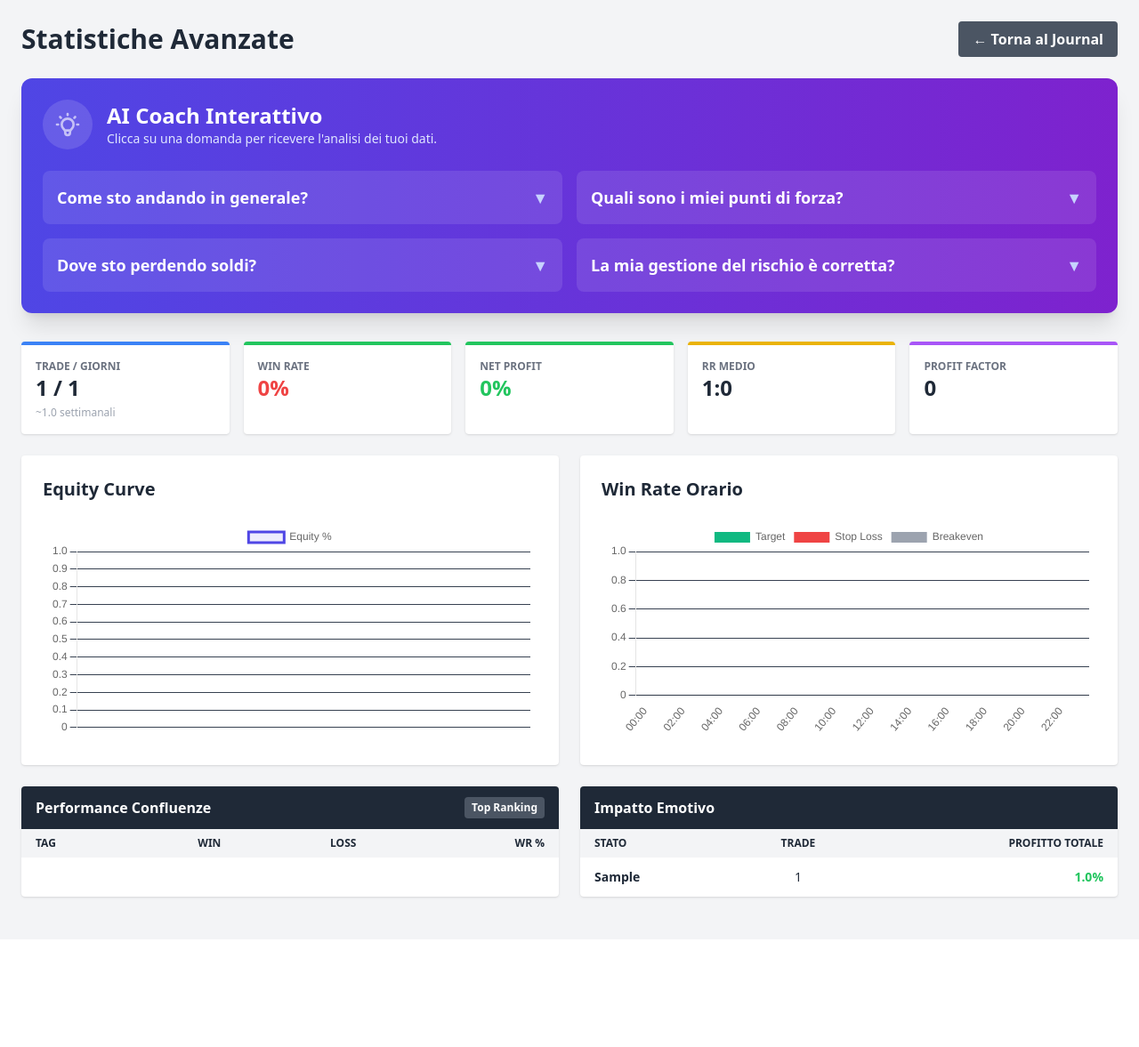
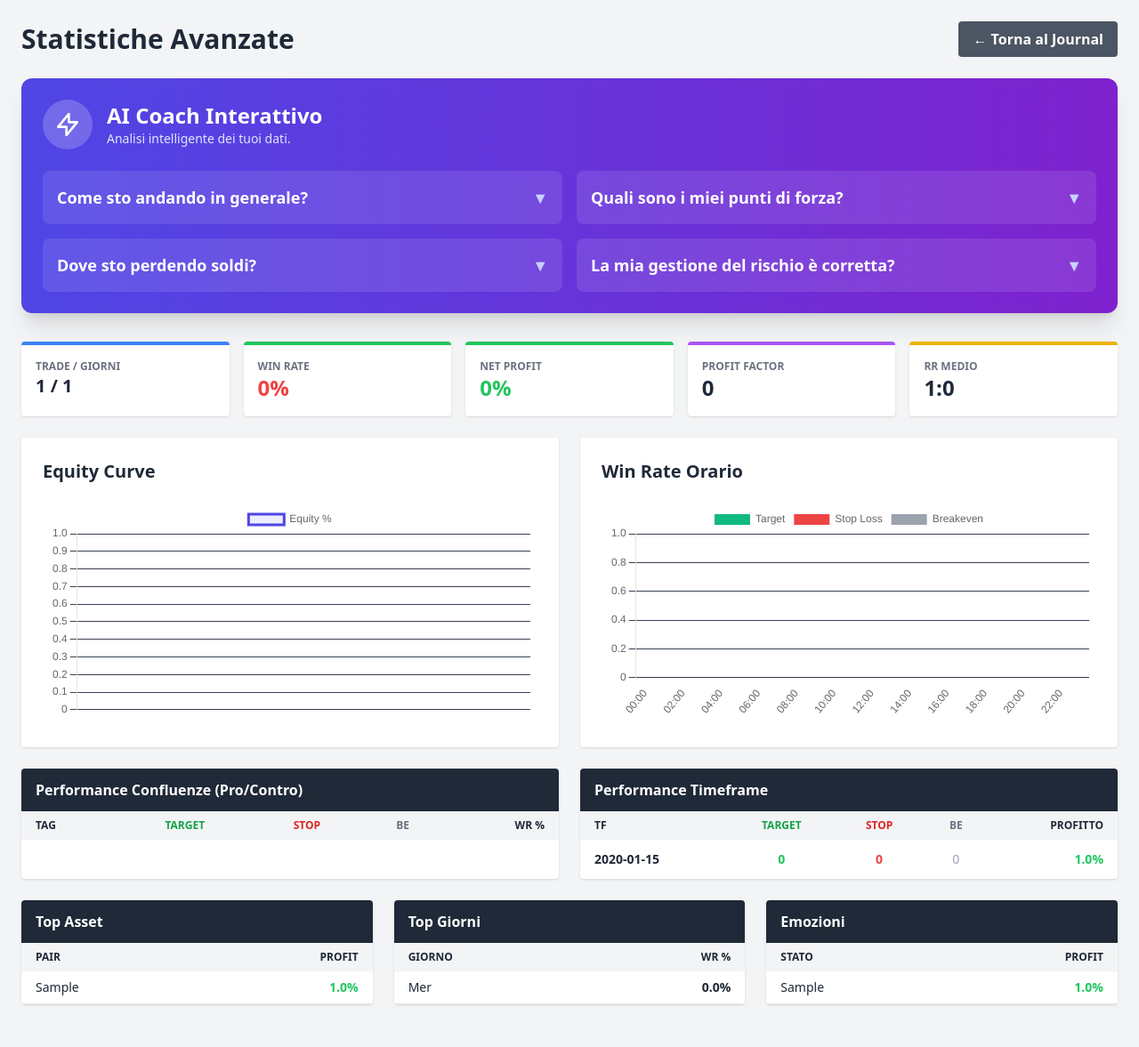
Before and after one commit to ipadpeda-ctrl/dtcjournal, a Flask app: page /statistics in a window 1280 px wide. Shown: the whole page at 89% size. Before the commit the page ends 1012 px from the top, so only its background shows below. Run offline with Flask 3, Linux system fonts and the light colour scheme; a user stored in the database is signed in; tables that the repository leaves empty hold one stand-in row (values such as "Sample post"); lists and menus that the app fills with data are empty; some libraries are stand-ins or nearby versions.

Commit message:
Add files via upload

```diff
--- a/templates/statistics.html
+++ b/templates/statistics.html
@@ -10,7 +10,6 @@
 <body class="bg-gray-100 dark:bg-gray-900 p-6 transition-colors duration-200 text-gray-800 dark:text-gray-100">
 
     <div class="max-w-7xl mx-auto">
-
         <div class="flex justify-between items-center mb-6">
             <h1 class="text-3xl font-bold">Statistiche Avanzate</h1>
             <a href="/dashboard" class="bg-gray-600 hover:bg-gray-700 text-white font-bold py-2 px-4 rounded transition">← Torna al Journal</a>
@@ -19,58 +18,45 @@
         {% if no_data %}
             <div class="bg-white dark:bg-gray-800 p-12 rounded-lg shadow-lg text-center">
                 <h2 class="text-2xl font-bold text-gray-600 dark:text-gray-300 mb-4">Nessun dato disponibile 📉</h2>
-                <p class="text-gray-500 dark:text-gray-400 mb-6">Inserisci almeno un trade per sbloccare l'analisi AI.</p>
                 <a href="/dashboard" class="bg-blue-600 text-white px-6 py-2 rounded font-bold hover:bg-blue-700">Vai alla Dashboard</a>
             </div>
         {% else %}
 
         <div class="bg-gradient-to-r from-indigo-600 to-purple-700 rounded-xl shadow-xl p-6 mb-8 text-white">
             <div class="flex items-center gap-4 mb-6">
-                <div class="bg-white/20 p-3 rounded-full animate-pulse">
-                    <svg class="w-8 h-8" fill="none" stroke="currentColor" viewBox="0 0 24 24"><path stroke-linecap="round" stroke-linejoin="round" stroke-width="2" d="M9.663 17h4.673M12 3v1m6.364 1.636l-.707.707M21 12h-1M4 12H3m3.343-5.657l-.707-.707m2.828 9.9a5 5 0 117.072 0l-.548.547A3.374 3.374 0 0014 18.469V19a2 2 0 11-4 0v-.531c0-.895-.356-1.754-.988-2.386l-.548-.547z"></path></svg>
-                </div>
-                <div>
-                    <h2 class="text-2xl font-bold">AI Coach Interattivo</h2>
-                    <p class="text-indigo-100 text-sm">Clicca su una domanda per ricevere l'analisi dei tuoi dati.</p>
-                </div>
+                <div class="bg-white/20 p-3 rounded-full"><svg class="w-8 h-8" fill="none" stroke="currentColor" viewBox="0 0 24 24"><path stroke-linecap="round" stroke-linejoin="round" stroke-width="2" d="M13 10V3L4 14h7v7l9-11h-7z"></path></svg></div>
+                <div><h2 class="text-2xl font-bold">AI Coach Interattivo</h2><p class="text-indigo-100 text-sm">Analisi intelligente dei tuoi dati.</p></div>
             </div>
-
             <div class="grid grid-cols-1 md:grid-cols-2 gap-4">
                 {% for item in ai_qa %}
                 <div class="bg-white/10 rounded-lg p-4 cursor-pointer hover:bg-white/20 transition group" onclick="this.querySelector('.ans').classList.toggle('hidden')">
-                    <div class="flex justify-between items-center font-bold text-lg">
-                        <span>{{ item.q }}</span>
-                        <span class="text-indigo-200 group-hover:text-white">▼</span>
-                    </div>
-                    <div class="ans hidden mt-3 pt-3 border-t border-white/20 text-indigo-50 leading-relaxed">
-                        {{ item.a | safe }}
-                    </div>
+                    <div class="flex justify-between items-center font-bold text-lg"><span>{{ item.q }}</span><span class="text-indigo-200 group-hover:text-white">▼</span></div>
+                    <div class="ans hidden mt-3 pt-3 border-t border-white/20 text-indigo-50 leading-relaxed">{{ item.a | safe }}</div>
                 </div>
                 {% endfor %}
             </div>
         </div>
 
         <div class="grid grid-cols-2 md:grid-cols-5 gap-4 mb-6">
-            <div class="bg-white dark:bg-gray-800 p-4 rounded shadow border-t-4 border-blue-500 hover:shadow-lg transition">
+            <div class="bg-white dark:bg-gray-800 p-4 rounded shadow border-t-4 border-blue-500">
                 <p class="text-xs font-bold uppercase text-gray-500 dark:text-gray-400">Trade / Giorni</p>
-                <p class="text-2xl font-bold">{{ total_trades }} / {{ unique_days }}</p>
-                <p class="text-xs text-gray-400 mt-1">~{{ avg_weekly_trades }} settimanali</p>
+                <p class="text-xl font-bold">{{ total_trades }} / {{ unique_days }}</p>
             </div>
-            <div class="bg-white dark:bg-gray-800 p-4 rounded shadow border-t-4 border-green-500 hover:shadow-lg transition">
+            <div class="bg-white dark:bg-gray-800 p-4 rounded shadow border-t-4 border-green-500">
                 <p class="text-xs font-bold uppercase text-gray-500 dark:text-gray-400">Win Rate</p>
                 <p class="text-2xl font-bold {{ 'text-green-500' if win_rate>=50 else 'text-red-500' }}">{{ win_rate }}%</p>
             </div>
-            <div class="bg-white dark:bg-gray-800 p-4 rounded shadow border-t-4 {{ 'border-green-500' if net_result >= 0 else 'border-red-500' }} hover:shadow-lg transition">
+            <div class="bg-white dark:bg-gray-800 p-4 rounded shadow border-t-4 {{ 'border-green-500' if net_result >= 0 else 'border-red-500' }}">
                 <p class="text-xs font-bold uppercase text-gray-500 dark:text-gray-400">Net Profit</p>
                 <p class="text-2xl font-bold {{ 'text-green-500' if net_result >= 0 else 'text-red-500' }}">{{ net_result }}%</p>
             </div>
-            <div class="bg-white dark:bg-gray-800 p-4 rounded shadow border-t-4 border-yellow-500 hover:shadow-lg transition">
+            <div class="bg-white dark:bg-gray-800 p-4 rounded shadow border-t-4 border-purple-500">
+                <p class="text-xs font-bold uppercase text-gray-500 dark:text-gray-400">Profit Factor</p>
+                <p class="text-2xl font-bold">{{ profit_factor }}</p>
+            </div>
+            <div class="bg-white dark:bg-gray-800 p-4 rounded shadow border-t-4 border-yellow-500">
                 <p class="text-xs font-bold uppercase text-gray-500 dark:text-gray-400">RR Medio</p>
                 <p class="text-2xl font-bold">1:{{ avg_rr_realized }}</p>
-            </div>
-            <div class="bg-white dark:bg-gray-800 p-4 rounded shadow border-t-4 border-purple-500 hover:shadow-lg transition">
-                <p class="text-xs font-bold uppercase text-gray-500 dark:text-gray-400">Profit Factor</p>
-                <p class="text-2xl font-bold">{{ profit_factor }}</p>
             </div>
         </div>
 
@@ -86,19 +72,16 @@
         </div>
 
         <div class="grid grid-cols-1 md:grid-cols-2 gap-6 mb-6">
-
             <div class="bg-white dark:bg-gray-800 rounded shadow overflow-hidden">
-                <div class="bg-gray-800 dark:bg-black px-4 py-3 font-bold text-white flex justify-between">
-                    <span>Performance Confluenze</span>
-                    <span class="text-xs bg-gray-600 px-2 py-1 rounded">Top Ranking</span>
-                </div>
+                <div class="bg-gray-800 dark:bg-black px-4 py-3 font-bold text-white">Performance Confluenze (Pro/Contro)</div>
                 <div class="overflow-x-auto max-h-80">
                     <table class="w-full text-sm text-left">
                         <thead class="bg-gray-100 dark:bg-gray-700 uppercase text-xs sticky top-0">
                             <tr>
                                 <th class="px-4 py-2">Tag</th>
-                                <th class="px-4 py-2 text-center">Win</th>
-                                <th class="px-4 py-2 text-center">Loss</th>
+                                <th class="px-4 py-2 text-center text-green-600">Target</th>
+                                <th class="px-4 py-2 text-center text-red-600">Stop</th>
+                                <th class="px-4 py-2 text-center text-gray-500">BE</th>
                                 <th class="px-4 py-2 text-right">WR %</th>
                             </tr>
                         </thead>
@@ -108,6 +91,7 @@
                                 <td class="px-4 py-3 font-medium">{{ row.name }}</td>
                                 <td class="px-4 py-3 text-center text-green-500 font-bold">{{ row.wins }}</td>
                                 <td class="px-4 py-3 text-center text-red-500 font-bold">{{ row.loss }}</td>
+                                <td class="px-4 py-3 text-center text-gray-400">{{ row.be }}</td>
                                 <td class="px-4 py-3 text-right font-bold">{{ row.win_rate }}%</td>
                             </tr>
                             {% endfor %}
@@ -117,21 +101,25 @@
             </div>
 
             <div class="bg-white dark:bg-gray-800 rounded shadow overflow-hidden">
-                <div class="bg-gray-800 dark:bg-black px-4 py-3 font-bold text-white">Impatto Emotivo</div>
+                <div class="bg-gray-800 dark:bg-black px-4 py-3 font-bold text-white">Performance Timeframe</div>
                 <div class="overflow-x-auto max-h-80">
                     <table class="w-full text-sm text-left">
                         <thead class="bg-gray-100 dark:bg-gray-700 uppercase text-xs sticky top-0">
                             <tr>
-                                <th class="px-4 py-2">Stato</th>
-                                <th class="px-4 py-2 text-center">Trade</th>
-                                <th class="px-4 py-2 text-right">Profitto Totale</th>
+                                <th class="px-4 py-2">TF</th>
+                                <th class="px-4 py-2 text-center text-green-600">Target</th>
+                                <th class="px-4 py-2 text-center text-red-600">Stop</th>
+                                <th class="px-4 py-2 text-center text-gray-500">BE</th>
+                                <th class="px-4 py-2 text-right">Profitto</th>
                             </tr>
                         </thead>
                         <tbody class="divide-y divide-gray-200 dark:divide-gray-700">
-                            {% for row in emo_table %}
+                            {% for row in tf_table %}
                             <tr class="hover:bg-gray-50 dark:hover:bg-gray-700">
-                                <td class="px-4 py-3 font-bold capitalize">{{ row.name }}</td>
-                                <td class="px-4 py-3 text-center">{{ row.total }}</td>
+                                <td class="px-4 py-3 font-bold">{{ row.name }}</td>
+                                <td class="px-4 py-3 text-center text-green-500 font-bold">{{ row.wins }}</td>
+                                <td class="px-4 py-3 text-center text-red-500 font-bold">{{ row.loss }}</td>
+                                <td class="px-4 py-3 text-center text-gray-400">{{ row.be }}</td>
                                 <td class="px-4 py-3 text-right font-bold {% if row.result > 0 %}text-green-500{% else %}text-red-500{% endif %}">{{ row.result }}%</td>
                             </tr>
                             {% endfor %}
@@ -141,13 +129,51 @@
             </div>
         </div>
 
+        <div class="grid grid-cols-1 md:grid-cols-3 gap-6 mb-6">
+
+            <div class="bg-white dark:bg-gray-800 rounded shadow overflow-hidden">
+                <div class="bg-gray-800 dark:bg-black px-4 py-3 font-bold text-white">Top Asset</div>
+                <table class="w-full text-sm text-left">
+                    <thead class="bg-gray-100 dark:bg-gray-700 uppercase text-xs"><tr><th class="px-4 py-2">Pair</th><th class="px-4 py-2 text-right">Profit</th></tr></thead>
+                    <tbody>
+                        {% for row in asset_table[:5] %}
+                        <tr class="border-b dark:border-gray-700"><td class="px-4 py-2">{{ row.name }}</td><td class="px-4 py-2 text-right font-bold {{ 'text-green-500' if row.res>0 else 'text-red-500' }}">{{ row.res }}%</td></tr>
+                        {% endfor %}
+                    </tbody>
+                </table>
+            </div>
+
+            <div class="bg-white dark:bg-gray-800 rounded shadow overflow-hidden">
+                <div class="bg-gray-800 dark:bg-black px-4 py-3 font-bold text-white">Top Giorni</div>
+                <table class="w-full text-sm text-left">
+                    <thead class="bg-gray-100 dark:bg-gray-700 uppercase text-xs"><tr><th class="px-4 py-2">Giorno</th><th class="px-4 py-2 text-right">WR %</th></tr></thead>
+                    <tbody>
+                        {% for row in day_table %}
+                        <tr class="border-b dark:border-gray-700"><td class="px-4 py-2">{{ row.name }}</td><td class="px-4 py-2 text-right font-bold">{{ row.win_rate }}%</td></tr>
+                        {% endfor %}
+                    </tbody>
+                </table>
+            </div>
+
+            <div class="bg-white dark:bg-gray-800 rounded shadow overflow-hidden">
+                <div class="bg-gray-800 dark:bg-black px-4 py-3 font-bold text-white">Emozioni</div>
+                <table class="w-full text-sm text-left">
+                    <thead class="bg-gray-100 dark:bg-gray-700 uppercase text-xs"><tr><th class="px-4 py-2">Stato</th><th class="px-4 py-2 text-right">Profit</th></tr></thead>
+                    <tbody>
+                        {% for row in emo_table %}
+                        <tr class="border-b dark:border-gray-700"><td class="px-4 py-2 capitalize">{{ row.name }}</td><td class="px-4 py-2 text-right font-bold {{ 'text-green-500' if row.result>0 else 'text-red-500' }}">{{ row.result }}%</td></tr>
+                        {% endfor %}
+                    </tbody>
+                </table>
+            </div>
+        </div>
+
         {% endif %}
     </div>
 
     <script>
         if (localStorage.theme === 'dark' || (!('theme' in localStorage) && window.matchMedia('(prefers-color-scheme: dark)').matches)) document.documentElement.classList.add('dark');
         {% if not no_data %}
-
         new Chart(document.getElementById('equityChart'), {
             type: 'line',
             data: {
@@ -167,10 +193,7 @@
                     {label: 'Breakeven', data: {{ data_be | safe }}, backgroundColor: '#9CA3AF'}
                 ]
             },
-            options: {
-                responsive: true, maintainAspectRatio: false,
-                scales: {x: {stacked: true, grid: {display: false}}, y: {stacked: true, grid: {color: '#374151'}}}
-            }
+            options: {responsive: true, maintainAspectRatio: false, scales: {x: {stacked: true, grid: {display: false}}, y: {stacked: true, grid: {color: '#374151'}}}}
         });
         {% endif %}
     </script>
```
